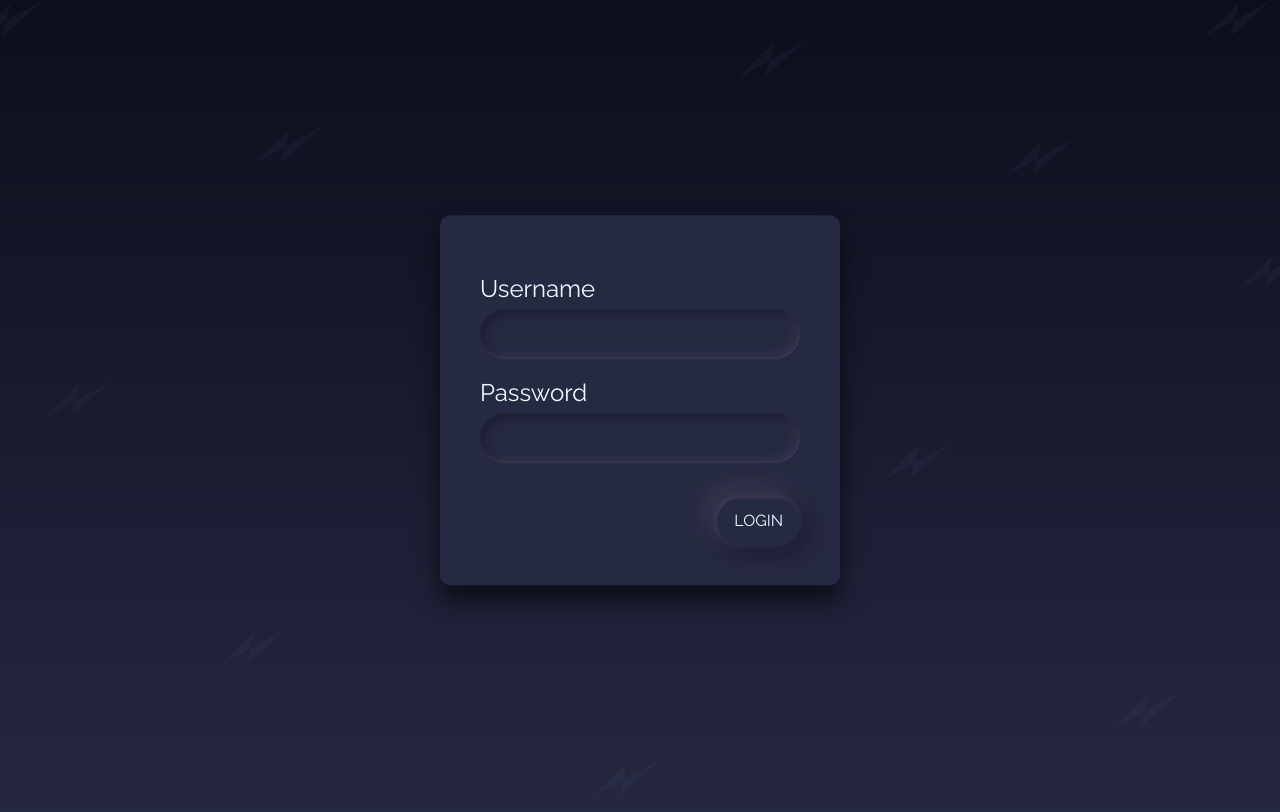
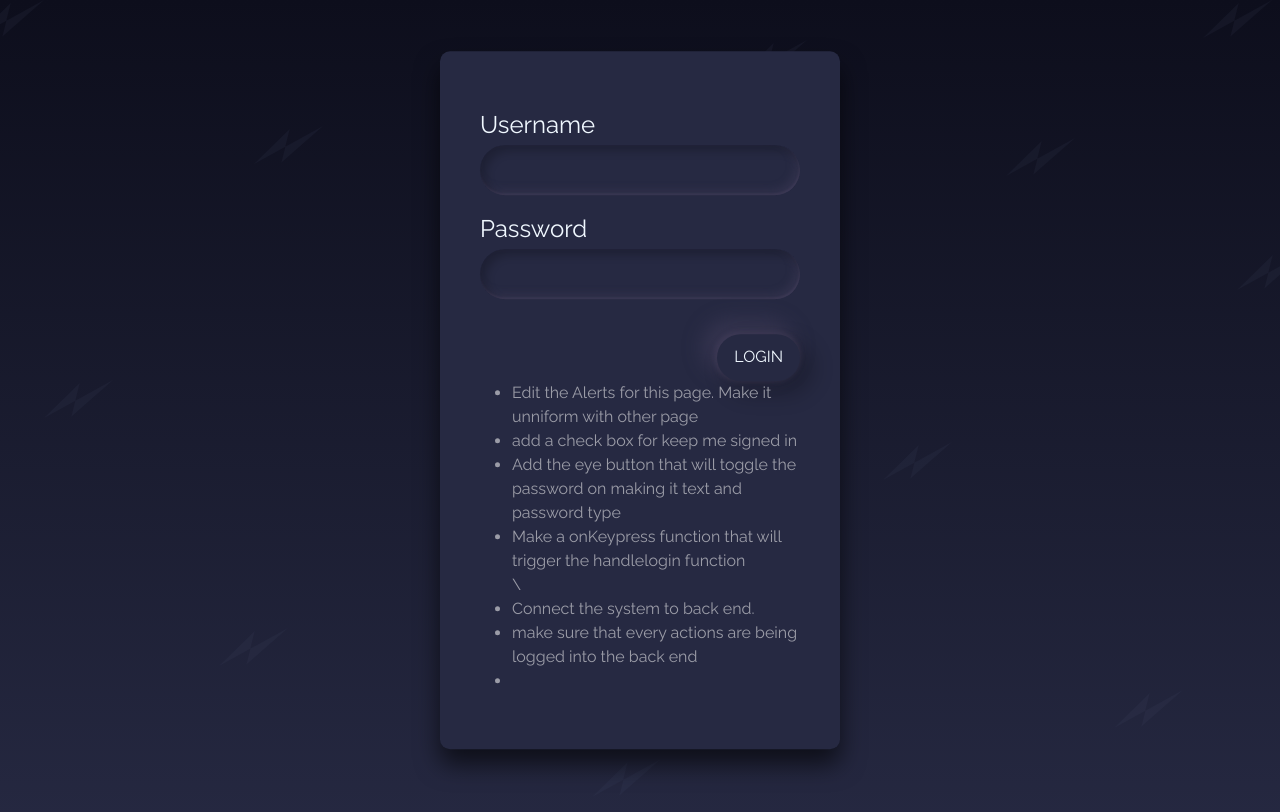
Before and after one commit to toperrrrrrrr/pos, a React (Create React App) app: page / in a window 1280 px wide. Shown: the top 812 px of the page. Built offline with nearby package versions, Linux system fonts and the light colour scheme.

Commit message:
added some notes into the code itself  to remind me what to do

```diff
--- a/src/components/Dashboard.js
+++ b/src/components/Dashboard.js
@@ -16,8 +16,10 @@
   };
 
   const handleConfirmAction = () => {
-    // Perform the desired action when the user confirms
-    alert('Confirmed action!');
+    navigate("/");
+    if (setShowPopup) {
+      return <redirect to="/" />;
+    }
     setShowPopup(false);
   };
 
@@ -56,7 +58,14 @@
         </div>
 
         <div>
+<ul>
+<h1><li>Create a button that says clock in and a text box that will show you the time. After clicking the button, the button will change to red and make it as clock out instead of green clock in.</li>
+          <li>Make another h1 that will show what time and date wasthe clock in or out.</li>
+          <li>Create different pages that will be inserted on this dashboard pag that will show different functionalities</li>
 
+
+          </h1>
+          </ul>
       <Alerts
         isOpen={showPopup}
         title="Log Out?"
--- a/src/components/Login.js
+++ b/src/components/Login.js
@@ -54,10 +54,30 @@
                 <div className="loginbutton">LOGIN</div>
               </Button>
               </div>
+
+<ul>
+<li> Edit the Alerts for this page. Make it unniform with other page</li>
+<li> add a check box for keep me signed in</li>
+<li>Add the eye button that will toggle the password on making it text and password type</li>
+<li>Make a onKeypress function that will trigger the handlelogin function</li>\
+<li>
+Connect the system to back end.
+</li>
+
+
+<li>
+make sure that every actions are being logged into the back end
+</li>
+<li>
+
+</li>
+
+</ul>
             </Form>
           </div>
         </div>
       </div>
+
 
       <div>
           {showConfirmation && (
```
